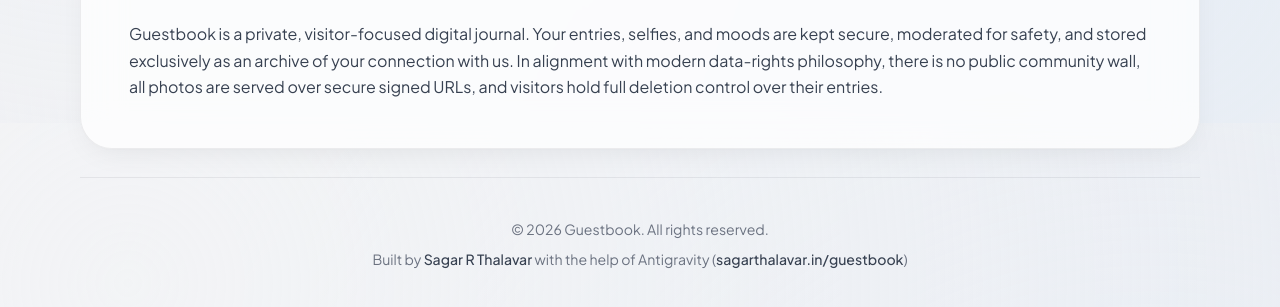
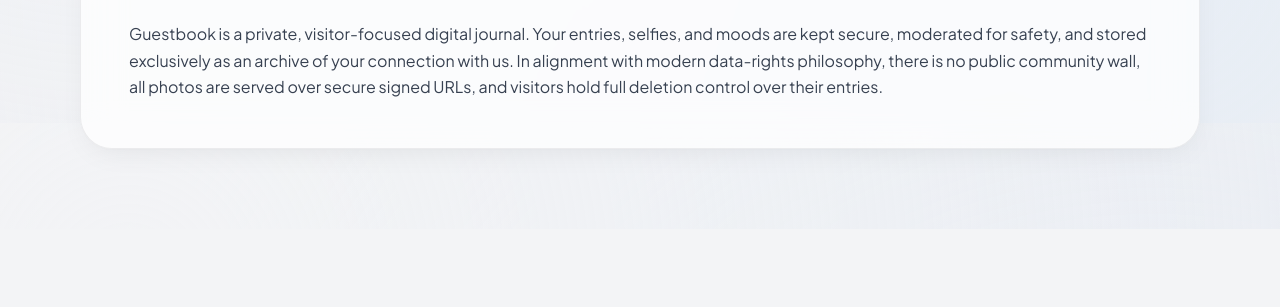
Before and after one commit to sagar-thalavar/guestbook, a website built with Vite: page index.html in a window 1280 px wide. Shown: the part 677-984 px from the top of the page. After the commit the page ends 906 px from the top, so only its background shows below. Built offline with nearby package versions, Linux system fonts and the light colour scheme; no server answers.

Commit message:
chore: remove footer wrapper from index.html

```diff
--- a/index.html
+++ b/index.html
@@ -367,13 +367,7 @@
       </section>
     </main>
 
-    <!-- Footer -->
-    <footer class="footer-wrapper">
-      <p class="footer-text">&copy; 2026 Guestbook. All rights reserved.</p>
-      <p class="footer-text">
-        Built by <a href="https://sagarthalavar.in" target="_blank" rel="noopener noreferrer" id="footer-author-link">Sagar R Thalavar</a> with the help of Antigravity (<a href="https://sagarthalavar.in/guestbook" target="_blank" rel="noopener noreferrer" id="footer-project-link">sagarthalavar.in/guestbook</a>)
-      </p>
-    </footer>
+
   </div>
 
   <!-- Entry Script -->
```
